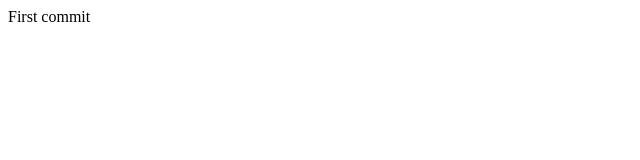
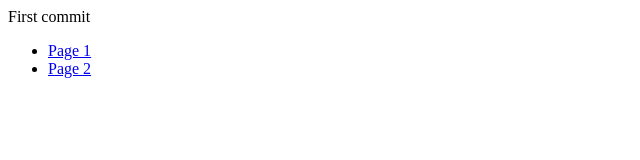
Before and after one commit to raiyan-4/temp, a plain HTML site: page index.html in a window 1280 px wide. Shown: the whole page, without its empty margins (0-640 px from the left). Drawn offline with Linux system fonts and the light colour scheme.

Commit message:
added navbar

```diff
--- a/index.html
+++ b/index.html
@@ -7,5 +7,11 @@
 </head>
 <body>
     First commit
+    <nav>
+        <ul>
+            <li><a href="page1.html">Page 1</a></li>
+            <li><a href="page2.html">Page 2</a></li>
+        </ul>
+    </nav>
 </body>
 </html>
```
